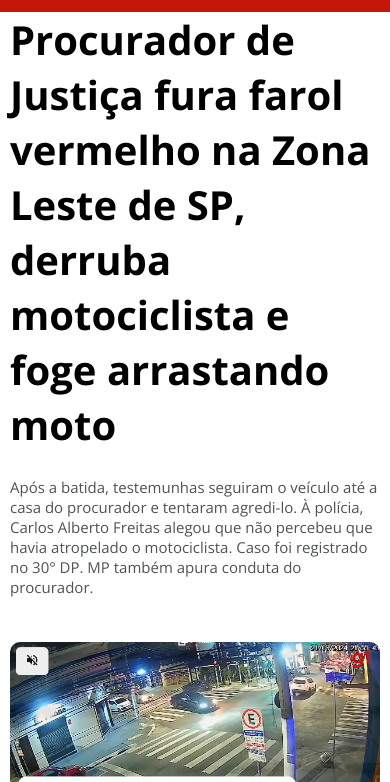
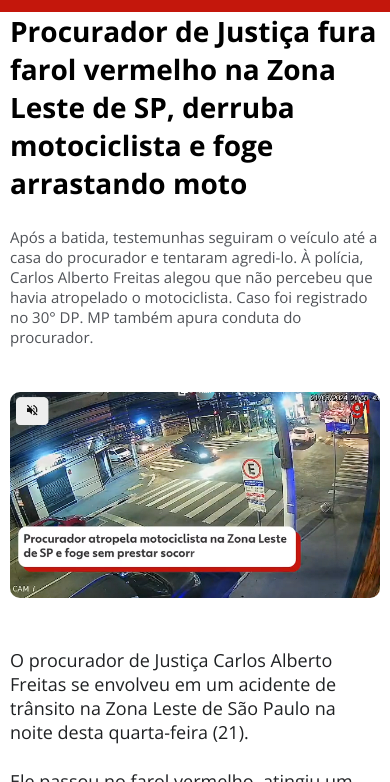
Before and after one commit to LuigiMDev/g1-c-pia, a plain HTML site: page index.html in a window 390 px wide. Shown: the part 62-844 px from the top of the page. Drawn offline with nearby package versions, Linux system fonts and the light colour scheme.

Commit message:
Responsividade Titulo

```diff
--- a/style.css
+++ b/style.css
@@ -72,4 +72,7 @@ br {
         padding: 74px 10px;
         box-sizing: border-box;
     }
+    #titulo {
+        font-size: 28px;
+    }
 }
```
